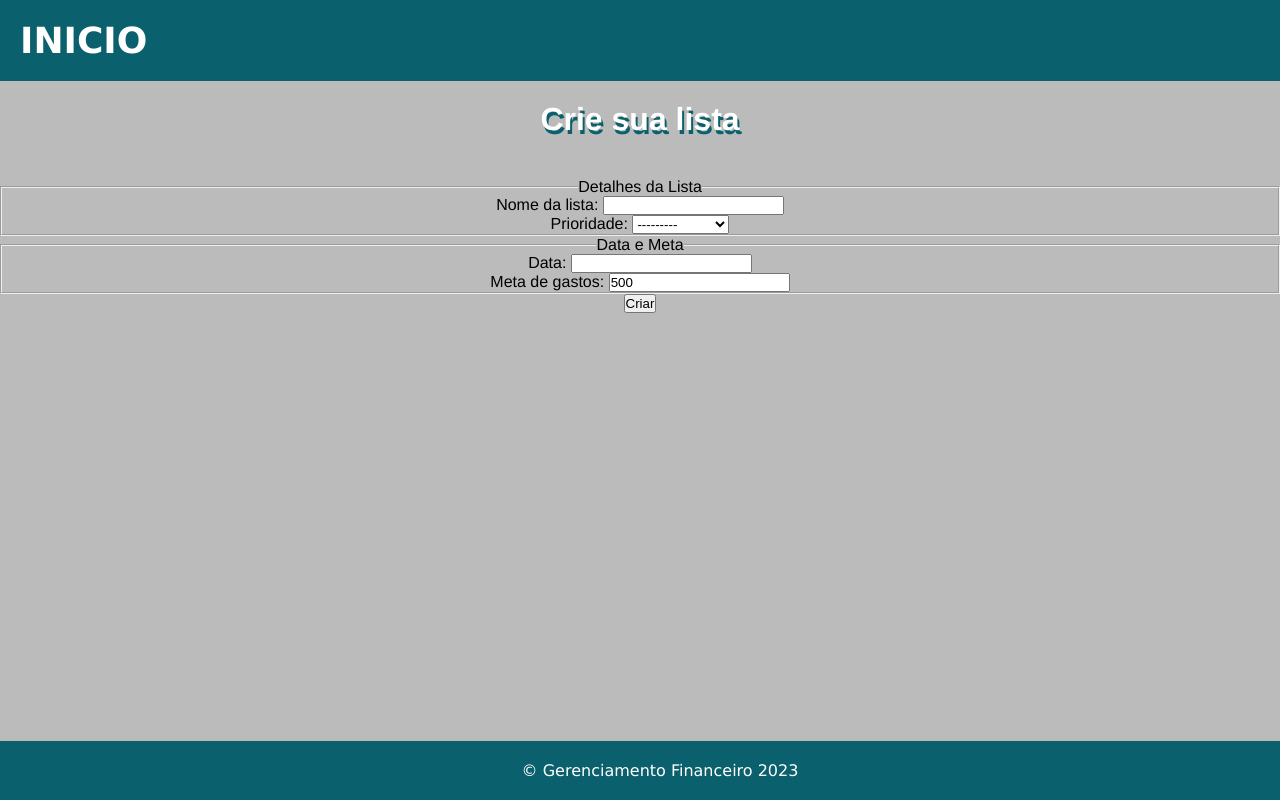
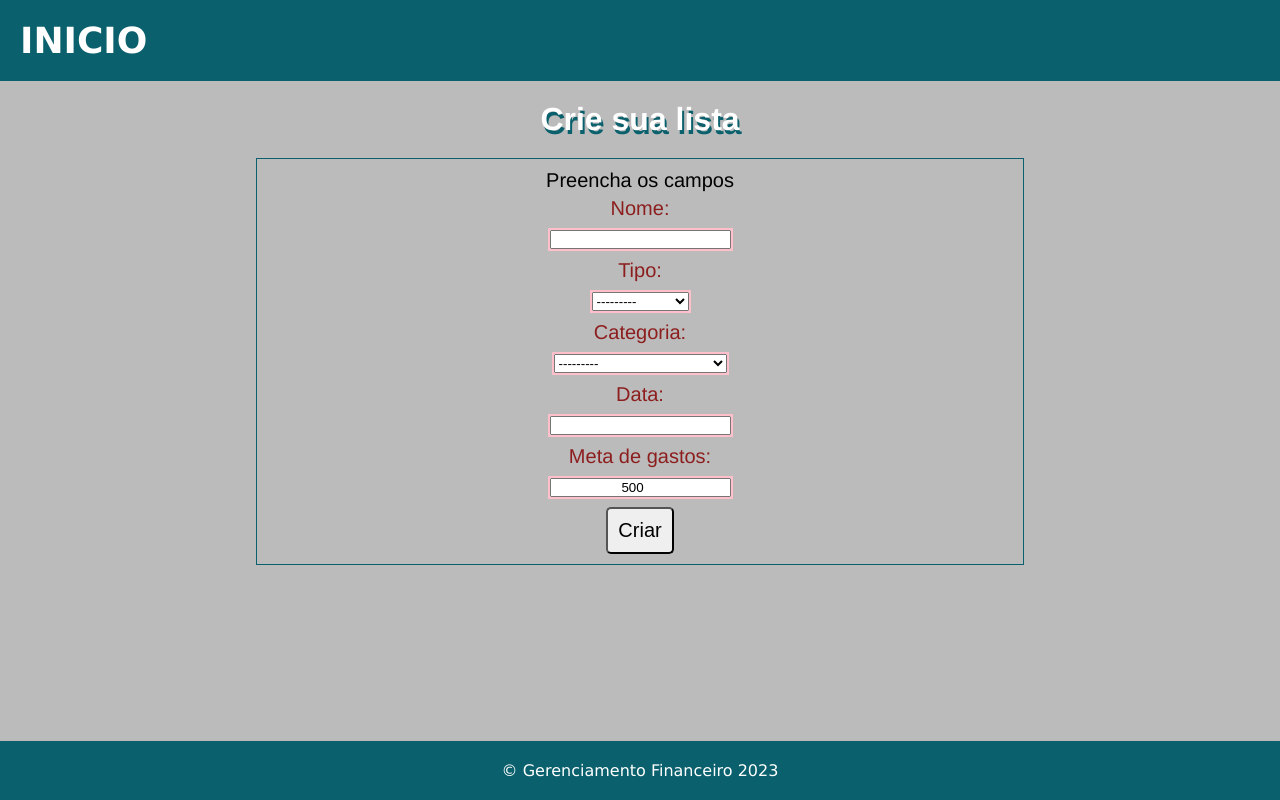
Before and after one commit to MoisesAvilar/gerenciamento_financeiro, a Django app: page /criando-lista/ in a window 1280 px wide. Run offline with Django 4.2, Linux system fonts and the light colour scheme.

Commit message:
Frontend forms started

```diff
--- a/cria_lista/forms.py
+++ b/cria_lista/forms.py
@@ -11,7 +11,7 @@ class CadastraItensForm(forms.ModelForm):
 class CriaListaForm(forms.ModelForm):
     class Meta:
         model = Lista
-        fields = '__all__'
+        fields = ('nome', 'tipo', 'categoria', 'data', 'meta_de_gastos',)
 
 
 class AtualizaNomeListaForm(forms.ModelForm):
--- a/cria_lista/templates/cria_lista/criando_lista.html
+++ b/cria_lista/templates/cria_lista/criando_lista.html
@@ -6,30 +6,33 @@
 
 {% block content %}
 <h2>Crie sua lista</h2>
+
+<div class="form">
     <form method="post">
         {% csrf_token %}
         <fieldset>
-        <legend>Detalhes da Lista</legend>
+            <legend>Preencha os campos</legend>
             <div class="form-group">
-            <label for="nome">Nome da lista: {{ form.nome }}</label>
+                <label for="{{ form.nome.id_for_label }}">{{ form.nome.label }}:</label>{{ form.nome }}
             </div>
             <div class="form-group">
-            <label for="tipo">Prioridade: {{ form.tipo }}</label>
-        </div>
-    </fieldset>
-    <fieldset>
-        <legend>Data e Meta</legend>
-        <div class="form-group">
-            <label for="data">Data: {{ form.data }}</label>
+                <label for="{{ form.tipo.id_for_label }}">{{ form.tipo.label }}:</label>{{ form.tipo }}
             </div>
             <div class="form-group">
-            <label for="meta">Meta de gastos: {{ form.meta_de_gastos }}</label>
+                <label for="{{ form.categoria.id_for_label }}">{{ form.categoria.label }}:</label>{{ form.categoria }}
+            </div>
+            <div class="form-group">
+                <label for="{{ form.data.id_for_label}}">{{ form.data.label }}:</label>{{ form.data }}
+            </div>
+            <div class="form-group">
+                <label for="{{ form.meta_de_gastos.id_for_label}}">{{ form.meta_de_gastos.label }}:</label>{{ form.meta_de_gastos }}
             </div>
         </fieldset>
         <div class="botao">
             <button type="submit">Criar</button>
         </div>
     </form>
+</div>
 
 
 {% endblock %}
--- a/cria_lista/templates/css/form_style.css
+++ b/cria_lista/templates/css/form_style.css
@@ -19,12 +19,12 @@
 * {
     margin: 0;
     padding: 0;
+    box-sizing: border-box;
 }
 
 h2 {
     font-size: 32px;
     text-align: center;
-    margin-bottom: 20px;
     padding: 20px;
     color: white;
     text-shadow: 2px 4px var(--cor1);
@@ -37,11 +37,49 @@ p {
 }
 
 form {
-    display: flexbox;
-    justify-content: center;
+    align-items: center;
+    text-align: center;
+    font-size: 20px;
+}
+
+.form {
+    border: 1px solid #0a606c;
+    width: 60vw;
+    margin: 0 auto;
+    padding: 10px;
+}
+.form-group {
+    display: flex;
+    flex-direction: column;
+    align-items: center;
+}
+
+.form-group label,
+.form-group input,
+.form-group select {
+    margin: 5px;
+}
+
+.form-group label {
+    color: #8d1e1e;
+}
+
+.form-group input {
+    outline: 2px solid pink;
     text-align: center;
 }
 
-form .form-group label {
-    text-align: left;
+.form-group select {
+    outline: 2px solid pink;
 }
+
+fieldset {
+    border: none;
+}
+
+button {
+    margin-top: 5px;
+    padding: 10px;
+    font-size: 20px;
+    border-radius: 5px;
+}
```
Lines whose indentation alone changed are shown as unchanged.
